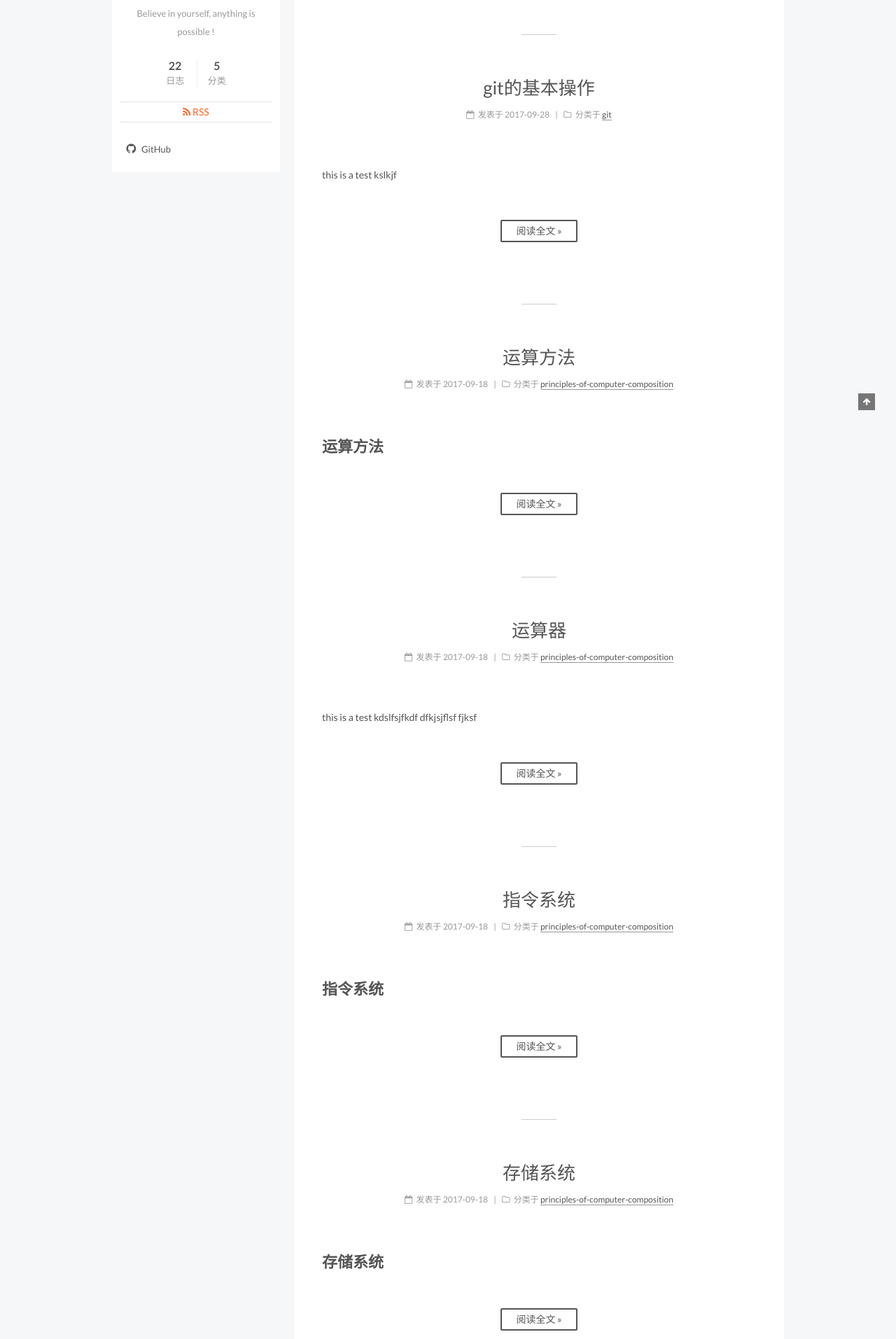
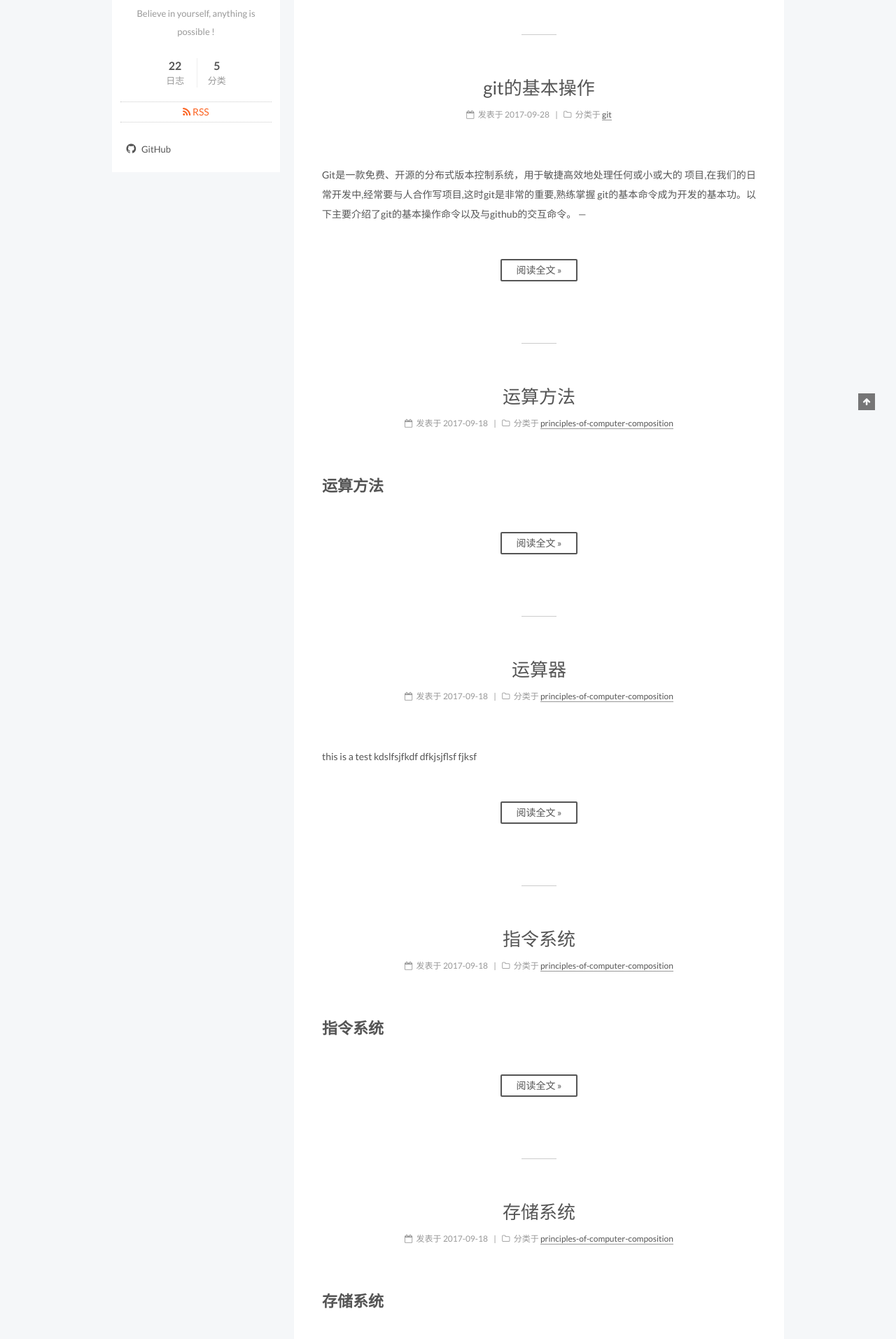
Before and after one commit to Mowar/Mowar.github.io, a Jekyll site: the page built from index.html, in a window 1280 px wide. Shown: the part 414-2327 px from the top of the page at 70% size. Built offline with Jekyll 4.4.1, drawn with Linux system fonts in a browser that asks for light colours; the list of posts is cut into pages by our own code.

Commit message:
修改文件

```diff
--- a/_posts/git/2017-09-28-note1.md
+++ b/_posts/git/2017-09-28-note1.md
@@ -5,8 +5,9 @@ tags: 基础知识
 updated: 2017-09-18
 ---
 
-this is a test kslkjf
-
+Git是一款免费、开源的分布式版本控制系统，用于敏捷高效地处理任何或小或大的
+项目,在我们的日常开发中,经常要与人合作写项目,这时git是非常的重要,熟练掌握
+git的基本命令成为开发的基本功。以下主要介绍了git的基本操作命令以及与github的交互命令。
 ---
 
 ## Git基本操作 ##
```
